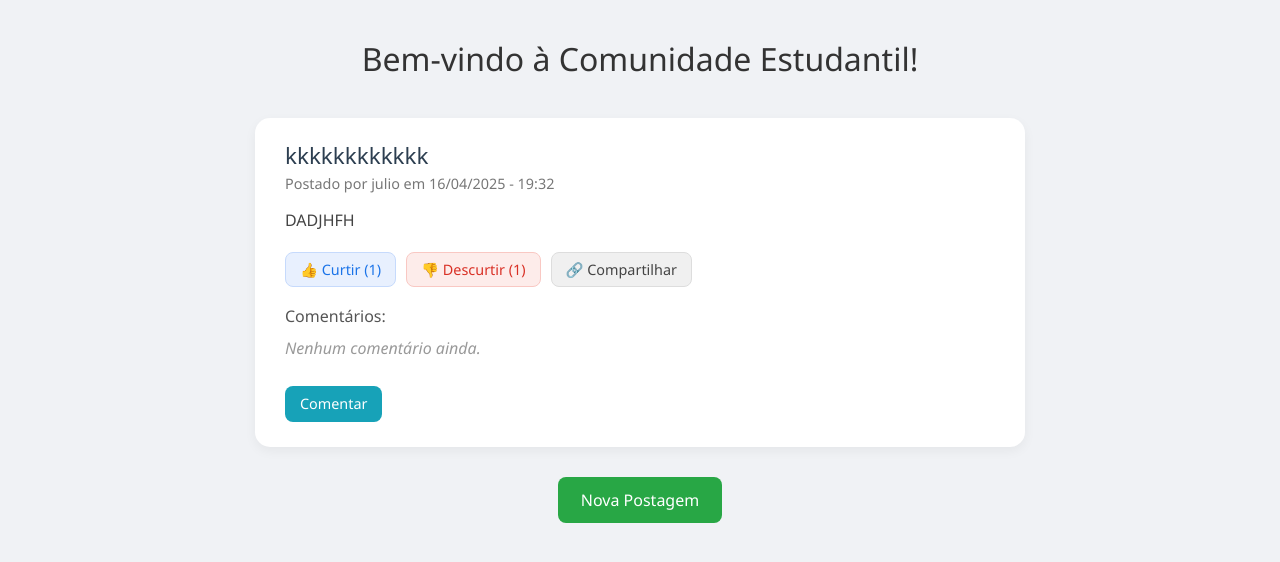
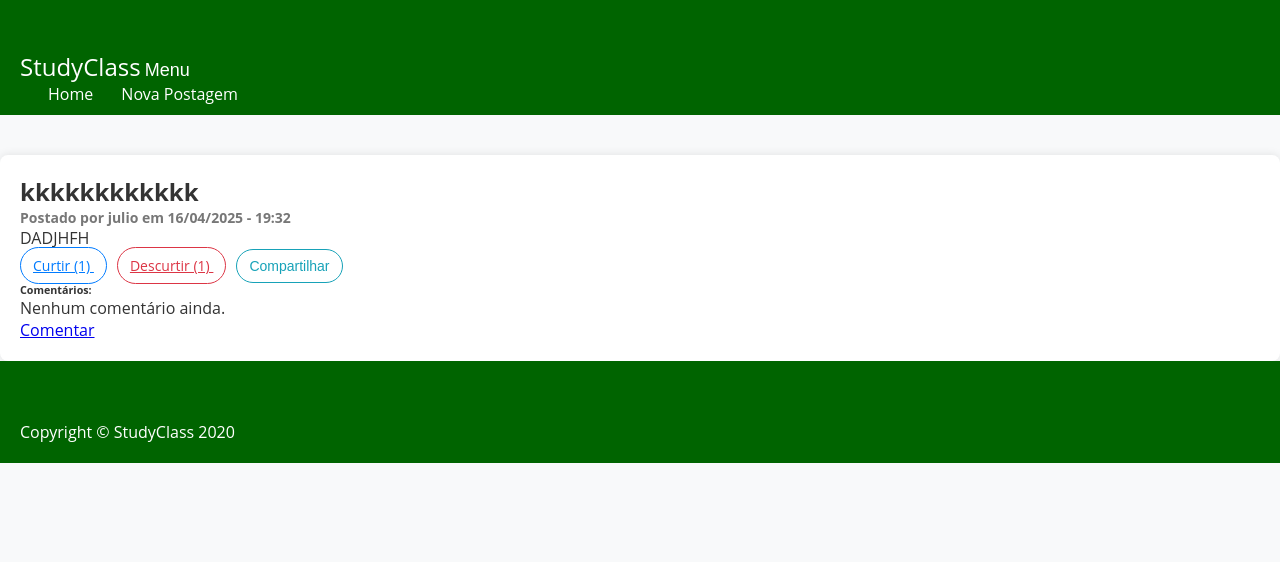
Before and after one commit to IlanChristianIFTO/social, a Django app: template socialapp/templates/social/index.html in a window 1280 px wide. Shown: the top 562 px of the page. Run offline with Django 5.2, Linux system fonts and the light colour scheme; data comes from the database, SQL or seed files in the repository; both versions use the stored data as it was after the commit; tables that the repository leaves empty hold one stand-in row (values such as "Sample post"); the template is opened without the code that fills it: values that come from a table or form of the project are taken from there, most other values are stand-ins (such as "Sample title", 1, 10 or a date in 2020).

Commit message:
versão 0.1

```diff
--- a/socialapp/static/css/style.css
+++ b/socialapp/static/css/style.css
@@ -1,131 +1,148 @@
-body {
-    background-color: #f0f2f5;
-    font-family: 'Segoe UI', Tahoma, Geneva, Verdana, sans-serif;
+/* Reset básico */
+* {
+    margin: 0;
+    padding: 0;
+    box-sizing: border-box;
 }
 
-.feed-container {
-    max-width: 800px;
-    margin: 40px auto;
-    padding: 0 15px;
+/* Fonte padrão */
+body {
+    font-family: 'Open Sans', sans-serif;
+    background-color: #f8f9fa;
+    color: #333;
 }
 
-.titulo-principal {
-    font-size: 2rem;
-    color: #333;
-    margin-bottom: 40px;
+/* Navbar */
+.navbar {
+    background-color: #006400; /* Verde escuro */
+    padding: 10px 20px;
+    color: white;
+    display: flex;
+    justify-content: space-between;
+    align-items: center;
 }
 
-.postagem-card {
-    background: #fff;
-    border-radius: 15px;
-    box-shadow: 0 4px 12px rgba(0, 0, 0, 0.05);
-    padding: 25px 30px;
-    margin-bottom: 30px;
-}
-
-.titulo-postagem {
-    font-size: 1.4rem;
-    color: #2c3e50;
-    margin-bottom: 5px;
-}
-
-.info-postagem {
-    font-size: 0.9rem;
-    color: #777;
-    margin-bottom: 15px;
-}
-
-.conteudo-postagem {
-    font-size: 1rem;
-    color: #444;
-    margin-bottom: 20px;
-}
-
-.botoes-interacao {
-    display: flex;
-    gap: 10px;
-    margin-bottom: 20px;
-    flex-wrap: wrap;
-}
-
-.btn {
-    border-radius: 8px;
-    padding: 6px 14px;
-    font-size: 0.9rem;
-    font-weight: 500;
-    transition: all 0.3s ease;
-}
-
-.btn-curtir {
-    background-color: #e8f0fe;
-    color: #1a73e8;
-    border: 1px solid #c6dafc;
-}
-
-.btn-curtir:hover {
-    background-color: #d2e3fc;
-}
-
-.btn-descurtir {
-    background-color: #fdecea;
-    color: #d93025;
-    border: 1px solid #f9c8c3;
-}
-
-.btn-descurtir:hover {
-    background-color: #f8d7da;
-}
-
-.btn-compartilhar {
-    background-color: #f0f0f0;
-    color: #444;
-    border: 1px solid #ddd;
-}
-
-.btn-compartilhar:hover {
-    background-color: #e2e2e2;
-}
-
-.comentarios h6 {
-    font-size: 1rem;
-    margin-bottom: 10px;
-    color: #555;
-}
-
-.comentario {
-    padding: 8px 10px;
-    background: #f9f9f9;
-    border-left: 4px solid #007bff;
-    margin-bottom: 8px;
-    border-radius: 6px;
-}
-
-.sem-comentario {
-    color: #999;
-    font-style: italic;
-}
-
-.btn-comentar {
-    margin-top: 10px;
-    background-color: #17a2b8;
+.navbar-brand {
+    font-size: 24px;
     color: white;
-    padding: 6px 14px;
-    border-radius: 8px;
     text-decoration: none;
 }
 
-.btn-comentar:hover {
-    background-color: #138496;
+.navbar-toggler {
+    background-color: transparent;
+    border: none;
+    font-size: 18px;
+    color: white;
 }
 
-.btn-nova-postagem {
-    background-color: #28a745;    color: white;
-    padding: 10px 22px;
-    font-size: 1rem;
-    border-radius: 8px;
-    text-decoration: none;
+.navbar-menu {
+    display: flex;
 }
 
-.btn-nova-postagem:hover {
-    background-color: #218838;
+.navbar-nav {
+    list-style: none;
+    display: flex;
 }
+
+.navbar-nav .nav-item {
+    margin-left: 20px;
+}
+
+.nav-link {
+    color: white;
+    text-decoration: none;
+    font-size: 16px;
+    display: flex;
+    align-items: center;
+}
+
+.nav-link i {
+    margin-right: 8px;
+}
+
+.nav-link:hover {
+    text-decoration: underline;
+}
+
+/* Ativar o menu na versão mobile */
+.navbar-menu.active {
+    display: block;
+}
+
+.navbar-toggler i {
+    font-size: 20px;
+}
+
+/* Postagens */
+.container {
+    margin-top: 40px;
+}
+
+.post-preview {
+    background-color: white;
+    padding: 20px;
+    border-radius: 8px;
+    box-shadow: 0 0 10px rgba(0, 0, 0, 0.1);
+}
+
+.post-title {
+    font-size: 24px;
+    font-weight: bold;
+}
+
+.post-subtitle {
+    font-size: 14px;
+    color: #777;
+}
+
+.post-actions .btn {
+    font-size: 14px;
+    padding: 8px 12px;
+    border-radius: 20px;
+}
+
+.btn-action {
+    margin-right: 10px;
+    border: 1px solid #28a745;
+    background-color: transparent;
+    color: #28a745;
+}
+
+.btn-action:hover {
+    background-color: #28a745;
+    color: white;
+}
+
+.like {
+    border-color: #007bff;
+    color: #007bff;
+}
+
+.like:hover {
+    background-color: #007bff;
+}
+
+.dislike {
+    border-color: #dc3545;
+    color: #dc3545;
+}
+
+.dislike:hover {
+    background-color: #dc3545;
+}
+
+.share {
+    border-color: #17a2b8;
+    color: #17a2b8;
+}
+
+.share:hover {
+    background-color: #17a2b8;
+}
+
+/* Footer */
+.footer {
+    background-color: #006400; /* Verde escuro */
+    padding: 20px;
+    color: white;
+}
--- a/socialapp/templates/social/index.html
+++ b/socialapp/templates/social/index.html
@@ -1,54 +1,82 @@
 <!DOCTYPE html>
 <html lang="pt-br">
 <head>
-    <meta charset="UTF-8">
-    <title>Feed - Postagens</title>
-    <link href="https://cdn.jsdelivr.net/npm/bootstrap@5.3.3/dist/css/bootstrap.min.css" rel="stylesheet">
-    <link href="static/css/style.css" rel="stylesheet">
+    {% load static %}
+    <meta charset="utf-8" />
+    <meta name="viewport" content="width=device-width, initial-scale=1, shrink-to-fit=no" />
+    <meta name="description" content="Feed de Postagens" />
+    <meta name="author" content="Seu Nome" />
+    <title>Feed de Postagens</title>
+    <link rel="icon" type="image/x-icon" href="{% static 'assets/favicon.ico' %}" />
+    <link href="{% static 'css/style.css' %}" rel="stylesheet" />
 </head>
 <body>
 
-<div class="container feed-container">
-    <h1 class="text-center titulo-principal">Bem-vindo à Comunidade Estudantil!</h1>
+    <!-- Navbar -->
+    <nav class="navbar">
+        <div class="container">
+            <a class="navbar-brand" href="{% url 'index' %}">StudyClass</a>
+            <button class="navbar-toggler" onclick="toggleMenu()">Menu <i class="fas fa-bars"></i></button>
+            <div class="navbar-menu" id="navbarMenu">
+                <ul class="navbar-nav">
+                    <li class="nav-item"><a class="nav-link" href="{% url 'index' %}"><i class="fas fa-home"></i> Home</a></li>
+                    <li class="nav-item"><a class="nav-link" href="{% url 'nova_postagem' %}"><i class="fas fa-plus-circle"></i> Nova Postagem</a></li>
+                </ul>
+            </div>
+        </div>
+    </nav>
+
+    <!-- Feed de Postagens -->
+    <div class="container mt-5">
+        <div class="row justify-content-center">
+            <div class="col-md-8">
 
                 {% for postagem in postagens %}
-        <div class="postagem-card">
-            <h5 class="titulo-postagem">{{ postagem.titulo }}</h5>
-            <h6 class="info-postagem">
-                Postado por <span>{{ postagem.nome_usuario }}</span> em {{ postagem.data_postagem|date:"d/m/Y - H:i" }}
-            </h6>
-            <p class="conteudo-postagem">{{ postagem.conteudo }}</p>
+                <div class="post-preview mb-4 pb-4 border-bottom">
+                    <h2 class="post-title">{{ postagem.titulo }}</h2>
+                    <h6 class="post-subtitle text-muted">Postado por {{ postagem.nome_usuario }} em {{ postagem.data_postagem|date:"d/m/Y - H:i" }}</h6>
+                    <p>{{ postagem.conteudo }}</p>
 
-            <div class="botoes-interacao">
-                <a href="{% url 'curtir_postagem' postagem.id %}" class="btn btn-curtir">
-                    👍 Curtir ({{ postagem.curtidas }})
+                    <div class="post-actions mb-2">
+                        <a href="{% url 'curtir_postagem' postagem.id %}" class="btn btn-action like">
+                            <i class="fas fa-thumbs-up"></i> Curtir ({{ postagem.curtidas }})
                         </a>
-                <a href="{% url 'descurtir_postagem' postagem.id %}" class="btn btn-descurtir">
-                    👎 Descurtir ({{ postagem.descurtidas }})
+                        <a href="{% url 'descurtir_postagem' postagem.id %}" class="btn btn-action dislike">
+                            <i class="fas fa-thumbs-down"></i> Descurtir ({{ postagem.descurtidas }})
                         </a>
-                <button class="btn btn-compartilhar">🔗 Compartilhar</button>
+                        <button class="btn btn-action share"><i class="fas fa-share-alt"></i> Compartilhar</button>
                     </div>
 
                     <div class="comentarios">
                         <h6>Comentários:</h6>
                         {% for comentario in postagem.comentarios.all %}
-                    <div class="comentario">
-                        <strong>{{ comentario.nome_usuario }}</strong>: {{ comentario.conteudo }}
-                    </div>
+                            <div class="mb-2"><strong>{{ comentario.nome_usuario }}</strong>: {{ comentario.conteudo }}</div>
                         {% empty %}
-                    <p class="sem-comentario">Nenhum comentário ainda.</p>
+                            <p class="text-muted">Nenhum comentário ainda.</p>
                         {% endfor %}
-                <a href="{% url 'comentar' postagem.id %}" class="btn btn-comentar">Comentar</a>
+                        <a href="{% url 'comentar' postagem.id %}" class="btn btn-info btn-sm mt-2">Comentar</a>
                     </div>
                 </div>
                 {% empty %}
-        <p class="text-center mensagem-vazia">Nenhuma postagem ainda. <a href="#nova_postagem">Crie a primeira!</a></p>
+                    <p class="text-center">Nenhuma postagem ainda. <a href="{% url 'nova_postagem' %}">Crie a primeira!</a></p>
                 {% endfor %}
 
-    <div class="text-center mt-4">
-        <a href="{% url 'nova_postagem' %}" class="btn btn-nova-postagem">Nova Postagem</a>
+            </div>
         </div>
     </div>
 
+    <!-- Footer -->
+    <footer class="footer">
+        <div class="container text-center">
+            <p class="mb-0 small">Copyright &copy; StudyClass {{ now|date:"Y" }}</p>
+        </div>
+    </footer>
+
+    <script>
+        function toggleMenu() {
+            const menu = document.getElementById('navbarMenu');
+            menu.classList.toggle('active');
+        }
+    </script>
 </body>
 </html>
```
Also changed, not shown: db.sqlite3. Lines whose indentation alone changed are shown as unchanged.
